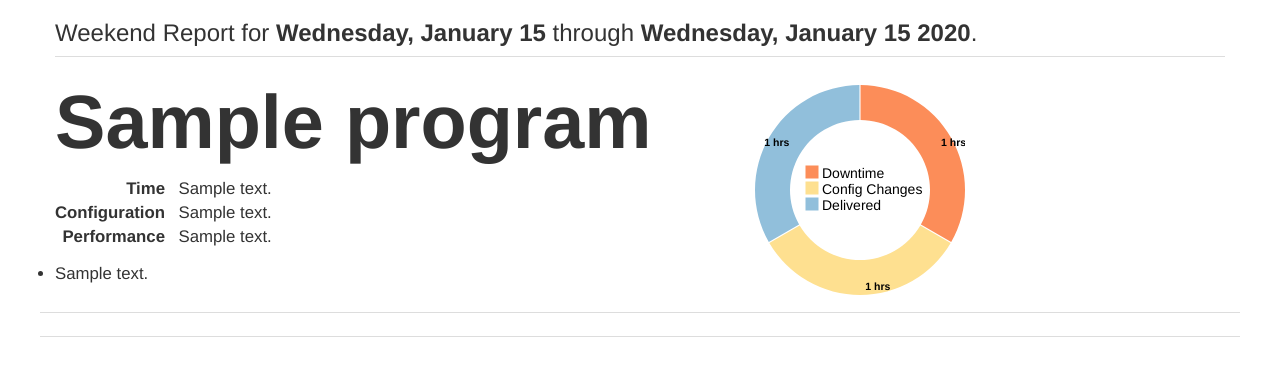
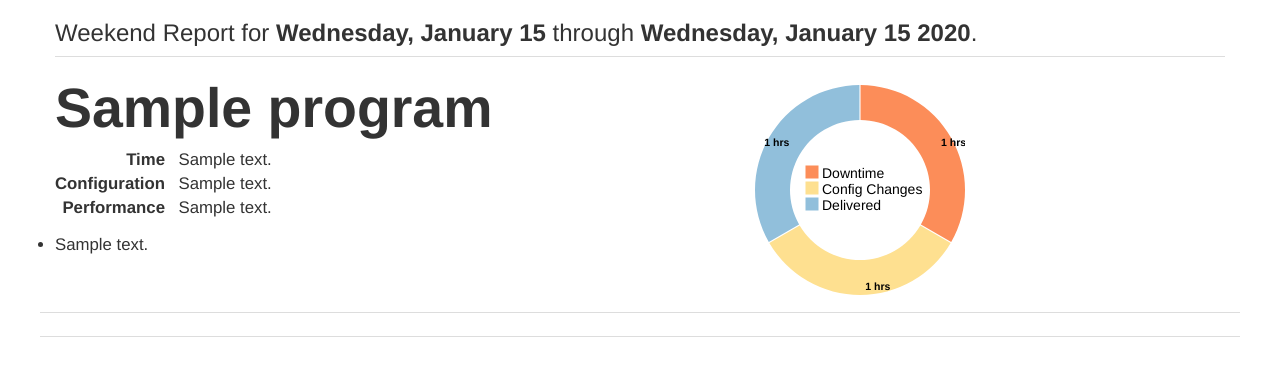
Before and after one commit to mattgibbs/weekend_report, a Flask app: page /reports/1/ in a window 1280 px wide. Shown: the top 376 px of the page. Run offline with Flask 2, Linux system fonts and the light colour scheme; tables that the repository leaves empty hold one stand-in row (values such as "Sample post"); some libraries are stand-ins or nearby versions.

Commit message:
Make program names a little less huge.

```diff
--- a/app/static/report.css
+++ b/app/static/report.css
@@ -3,7 +3,7 @@ div#heading {
 	margin-bottom: 0.8em;
 }
 .program-name {
-	font-size: 4.5em;
+	font-size: 3.3em;
 	font-weight: bold;
 }
 
```
